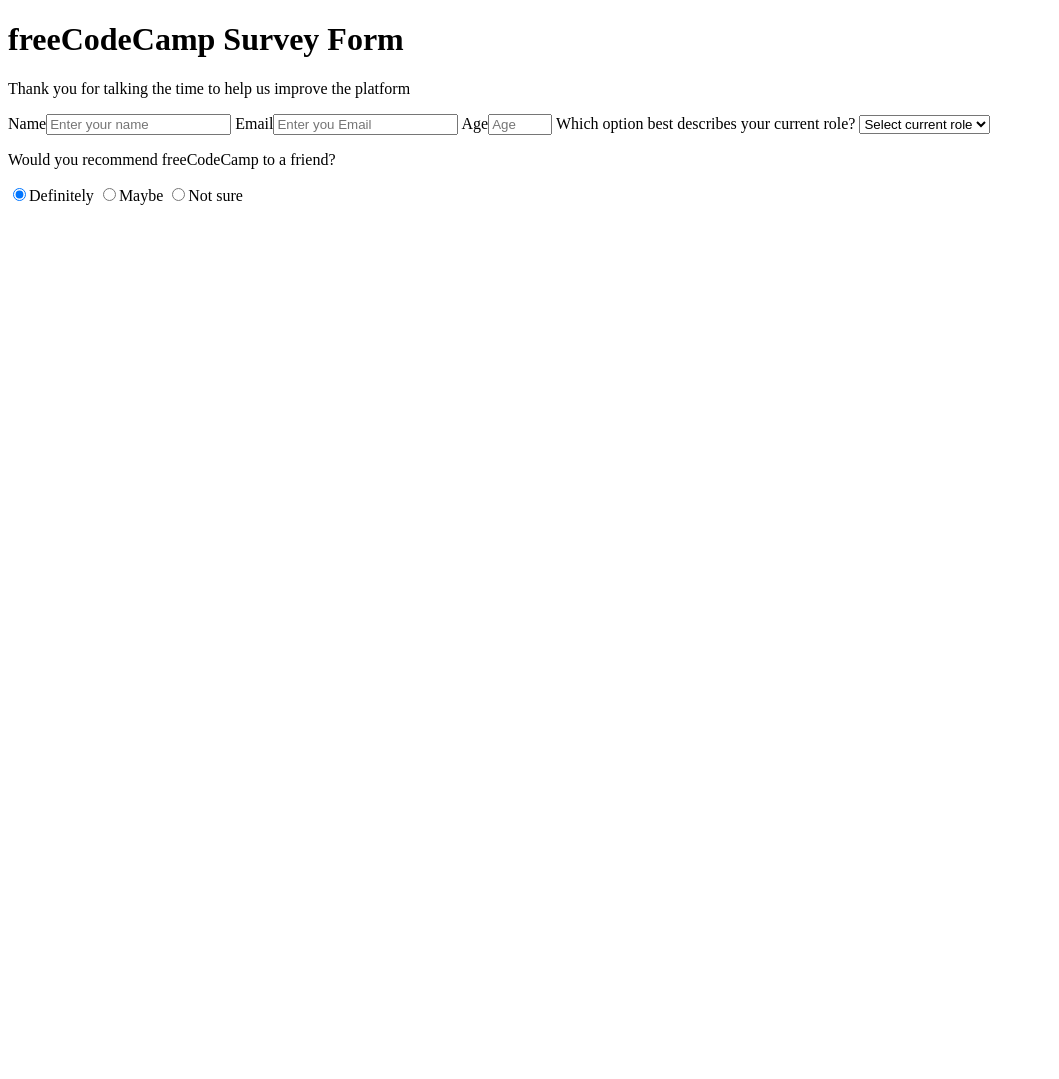
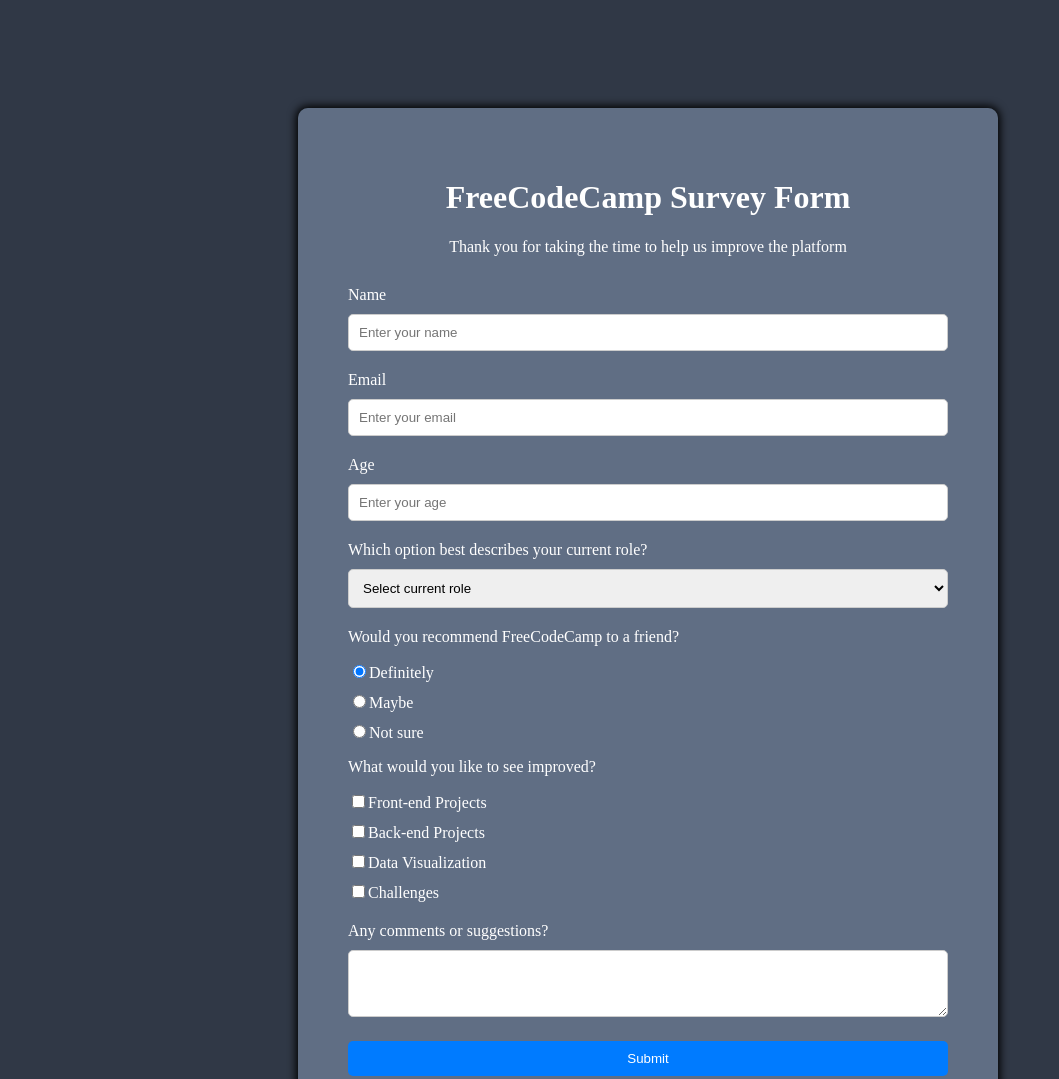
Before and after one commit to JojoUrbina/Freecodecamp, a plain HTML site: page ProjectToCertifcate/Survey-Form/index.html in a window 1280 px wide. Shown: the top 1079 px of the page, without its empty margins (0-1059 px from the left). Before the commit the page ends 800 px from the top, so only its background shows below. Drawn offline with Linux system fonts and the light colour scheme.

Commit message:
Refactor HTML structure of survey form
Refactored HTML code of the survey form to improve readability and organization. Added CSS classes and reorganized code to enhance form structure. Additionally, fixed tags and attributes to comply with coding best practices.

```diff
--- a/ProjectToCertifcate/Survey-Form/index.html
+++ b/ProjectToCertifcate/Survey-Form/index.html
@@ -1,34 +1,58 @@
 <!DOCTYPE html>
 <html lang="en">
 <head>
-    <meta charset="UTF-8" />
-    <meta name="viewport" content="width=device-width, initial-scale=1.0" />
-    <title>Survey-Form</title>
+    <meta charset="UTF-8">
+    <meta name="viewport" content="width=device-width, initial-scale=1.0">
+    <link rel="stylesheet" href="styles.css">
+    <title>Survey Form</title>
 </head>
 <body>
-    <h1 id="title">freeCodeCamp Survey Form</h1>
-    <p>Thank you for talking the time to help us improve the platform</p>
-
+    <div class="container">
+        <div class="header">
+            <h1 id="title">FreeCodeCamp Survey Form</h1>
+            <p id="description">Thank you for taking the time to help us improve the platform</p>
+        </div>
         <form action="submit" id="survey-form">
-        <label id="name-label" for="name">Name<input type="text" id="name" placeholder="Enter your name" required></label>
-        <label name="email-label" for="email">Email<input type="email" id="email" placeholder="Enter you Email"></label>
-        <label for="number" >Age<input type="number" id="number" min="12" max="100" placeholder="Age"></label>
-        <label for="dropdown">Which option best describes your current role?
+            <div class="form-group">
+                <label for="name">Name</label>
+                <input type="text" id="name" placeholder="Enter your name" required>
+            </div>
+            <div class="form-group">
+                <label for="email">Email</label>
+                <input type="email" id="email" placeholder="Enter your email" required>
+            </div>
+            <div class="form-group">
+                <label for="number">Age</label>
+                <input type="number" id="number" min="12" max="100" placeholder="Enter your age">
+            </div>
+            <div class="form-group">
+                <label for="dropdown">Which option best describes your current role?</label>
                 <select id="dropdown">
                     <option value="">Select current role</option>
-                <option value="student">student</option>
-                <option value="job">job</option>
-                <option value="learner">learner</option>
+                    <option value="student">Student</option>
+                    <option value="job">Job</option>
+                    <option value="learner">Learner</option>
                 </select>
-        </label>
-        <div>
-        <p>
-            Would you recommend freeCodeCamp to a friend?
-        </p>
-        <label for="definitely"><input id="definitely" type="radio" value="definitely" name="user-recommend" checked>Definitely</label>
-        <label for="maybe" ><input id="maybe" type="radio" value="maybe" name="user-recommend">Maybe</label>
-        <label for="not sure"><input id="maybe"  type="radio" value="maybe" name="user-recommend">Not sure</label>
             </div>
+            <div class="form-group radio-group">
+                <p>Would you recommend FreeCodeCamp to a friend?</p>
+                <label><input type="radio" value="definitely" name="user-recommend" checked>Definitely</label>
+                <label><input type="radio" value="maybe" name="user-recommend">Maybe</label>
+                <label><input type="radio" value="not sure" name="user-recommend">Not sure</label>
+            </div>
+            <div class="form-group">
+                <p>What would you like to see improved?</p>
+                <label><input type="checkbox" value="front-end projects" name="prefer">Front-end Projects</label>
+                <label><input type="checkbox" value="back-end projects" name="prefer">Back-end Projects</label>
+                <label><input type="checkbox" value="data visualization" name="prefer">Data Visualization</label>
+                <label><input type="checkbox" value="challenges" name="prefer">Challenges</label>
+            </div>
+            <div class="form-group">
+                <label for="comments">Any comments or suggestions?</label>
+                <textarea id="comments" cols="30" rows="3"></textarea>
+            </div>
+            <button type="submit" id="submit">Submit</button>
         </form>
+    </div>
 </body>
 </html>
--- /dev/null
+++ b/ProjectToCertifcate/Survey-Form/styles.css
@@ -0,0 +1,64 @@
+body {
+    width: 100%;
+    height: 100vh;
+    background-color: rgb(12, 22, 38 , 85%);
+    text-align: center; /* Centra horizontalmente los elementos del cuerpo */
+    overflow-x: hidden;
+}
+
+.container {
+    margin-top: 100px;
+    width: 80%; /* Se ajusta el ancho del contenedor para mejorar la legibilidad */
+    max-width: 600px; /* Se establece un ancho máximo para evitar que el formulario se vuelva demasiado ancho en pantallas grandes */
+    background-color: rgba(101, 117, 139, 0.9); /* Se aumenta la opacidad del color de fondo para mejorar la legibilidad del texto */
+    padding: 50px;
+    border-radius: 10px; /* Se agrega un radio de borde para suavizar las esquinas del contenedor */
+    display: inline-block; /* Hace que el contenedor se comporte como un bloque en línea */
+    text-align: left; /* Alinea el texto a la izquierda dentro del contenedor */
+    box-shadow: 0 0 8px 2px black;
+    color: white;
+}
+
+.header {
+    text-align: center;
+    margin-bottom: 30px; /* Se agrega un margen inferior para separar el encabezado del formulario */
+}
+
+.form-group {
+    margin-bottom: 20px; /* Se agrega un espacio entre cada grupo de elementos del formulario */
+}
+
+label {
+    display: block;
+    margin-bottom: 10px; /* Se agrega un espacio entre las etiquetas y los campos de entrada */
+}
+
+input[type="text"],
+input[type="email"],
+input[type="number"],
+select,
+textarea {
+    width: 100%; /* El ancho del campo de entrada es igual al ancho del contenedor */
+    padding: 10px;
+    border: 1px solid #ccc;
+    border-radius: 5px;
+    box-sizing: border-box; /* Esto asegura que el padding se incluya en el ancho total */
+}
+
+.radio-group {
+    margin-bottom: 10px; /* Se agrega un espacio entre los grupos de botones de radio */
+}
+
+button[type="submit"] {
+    width: 100%; /* El botón ocupa todo el ancho disponible */
+    padding: 10px 11px; /* Se ajusta el padding horizontalmente para compensar el borde */
+    background-color: #007bff;
+    color: #fff;
+    border: none;
+    border-radius: 5px;
+    cursor: pointer;
+}
+
+button[type="submit"]:hover {
+    background-color: #0056b3; /* Se cambia el color de fondo al pasar el cursor sobre el botón */
+}
```
Also changed, not shown: ProjectToCertifcate/Survey-Form/img/survey-form-background.jpeg (added). Lines whose indentation alone changed are shown as unchanged.
